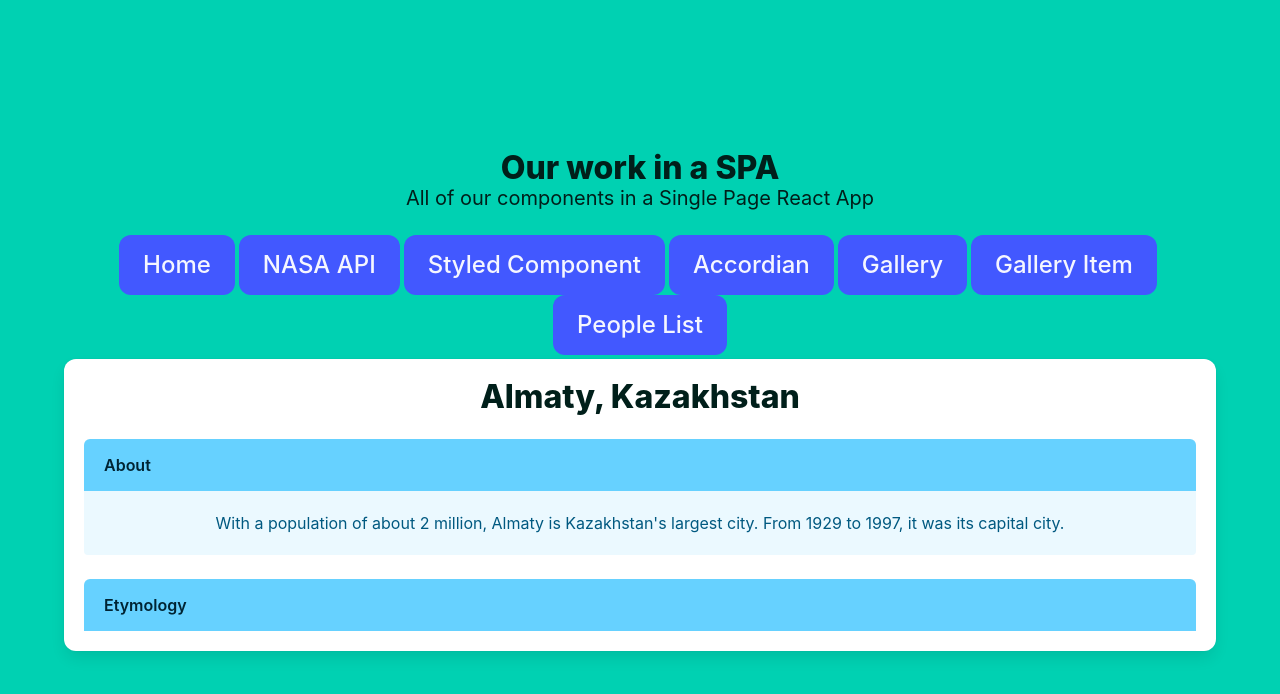
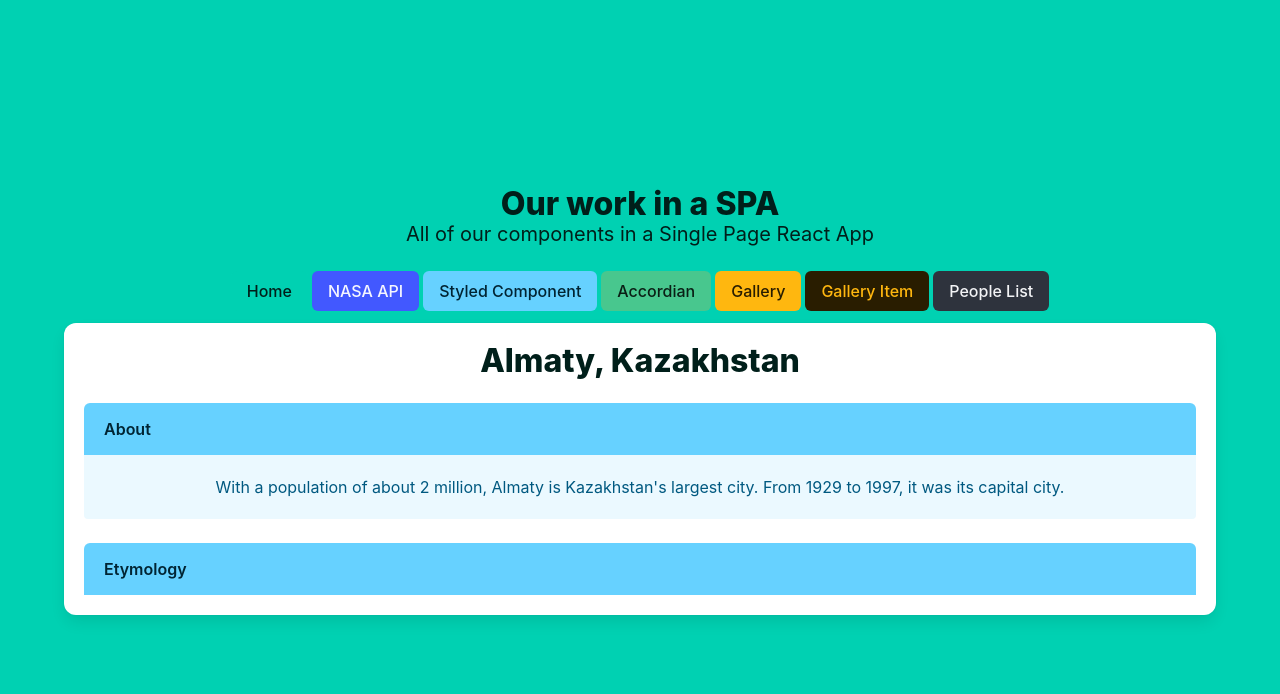
Before and after one commit to Robbo-lab/dip-web-app-react-app-final, a React app: page /accordion in a window 1280 px wide. Shown: the top 694 px of the page. Built offline with nearby package versions, Linux system fonts and the light colour scheme; the HTML template or start-up script is replaced by a standard one.

Commit message:
feat: some landing page styling updates

```diff
--- a/src/App.js
+++ b/src/App.js
@@ -20,25 +20,27 @@ const App = () => {
               All of our components in a Single Page React App
             </h2>
             <Link to="/">
-              <a className="button is-link is-large mr-1">Home </a>
+              <a className="button is-primary is-normal mr-1">Home </a>
             </Link>
             <Link to="/nasa-api">
-              <a className="button is-link is-large mr-1">NASA API</a>
+              <a className="button is-link is-normal mr-1">NASA API</a>
             </Link>
             <Link to="/styled">
-              <a className="button is-link is-large mr-1">Styled Component</a>
+              <a className="button is-info is-normal mr-1">Styled Component</a>
             </Link>
             <Link to="/accordion">
-              <a className="button is-link is-large mr-1">Accordian</a>
+              <a className="button is-success is-normal mr-1">Accordian</a>
             </Link>
             <Link to="/gallery">
-              <a className="button is-link is-large mr-1">Gallery</a>
+              <a className="button is-warning is-normal mr-1">Gallery</a>
             </Link>
             <Link to="/gallery/1">
-              <a className="button is-link is-large mr-1">Gallery Item</a>
+              <a className="button is-warning is-inverted is-normal mr-1">
+                Gallery Item
+              </a>
             </Link>
             <Link to="/people">
-              <a className="button is-link is-large">People List</a>
+              <a className="button is-dark is-normal">People List</a>
             </Link>
             {/* Routing Setup */}
 
--- a/src/components/Accordian.js
+++ b/src/components/Accordian.js
@@ -15,7 +15,7 @@ function Panel({ title, isActive, onShow, children }) {
 const Accordion = function Accordion() {
   const [activeIndex, setActiveIndex] = useState(0);
   return (
-    <div className="box mt-1">
+    <div className="box mt-3">
       <h2 className="title is-3">Almaty, Kazakhstan</h2>
 
       <Panel
--- a/src/components/Gallery.js
+++ b/src/components/Gallery.js
@@ -11,7 +11,7 @@ const Gallery = () => {
 
   let sculpture = sculptureList[index];
   return (
-    <div className="box mt-1">
+    <div className="box mt-3">
       {/* <Header title="New Gallery" /> */}
       <button className="button is-primary" onClick={handleClick}>
         Next
--- a/src/components/GalleryItem.js
+++ b/src/components/GalleryItem.js
@@ -26,7 +26,7 @@ const GalleryItem = () => {
 
   // render template
   return (
-    <div className="box mt-1">
+    <div className="box mt-3">
       {item ? (
         <>
           <h2 className="title is-5">
--- a/src/components/PeopleList.js
+++ b/src/components/PeopleList.js
@@ -3,7 +3,7 @@ import { people } from "../data/people.js";
 
 export default function PeopleList() {
   return (
-    <div className="box mt-1">
+    <div className="box mt-3">
       <h2 className="title is-4">People List</h2>
       <ul>
         {people.map((person) => (
--- a/src/components/StyledComponent.js
+++ b/src/components/StyledComponent.js
@@ -2,7 +2,7 @@ import React from "react";
 
 export default function StyledComponent() {
   return (
-    <section className="box mt-1">
+    <section className="box mt-3">
       <section className="animatedSection box">
         This is a styled section with animation
       </section>
--- a/src/pages/ApodPage.js
+++ b/src/pages/ApodPage.js
@@ -27,7 +27,7 @@ export default function ApodPage() {
   };
 
   return (
-    <div className="box mt-1">
+    <div className="box mt-3">
       <section className="section">
         <div className="container">
           <ApodForm fetchApodData={fetchApodData} />
```
